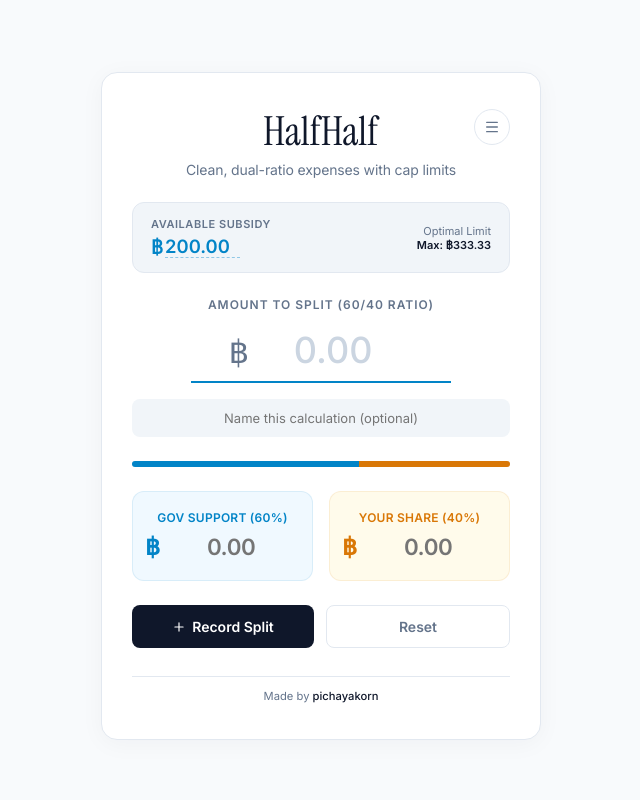
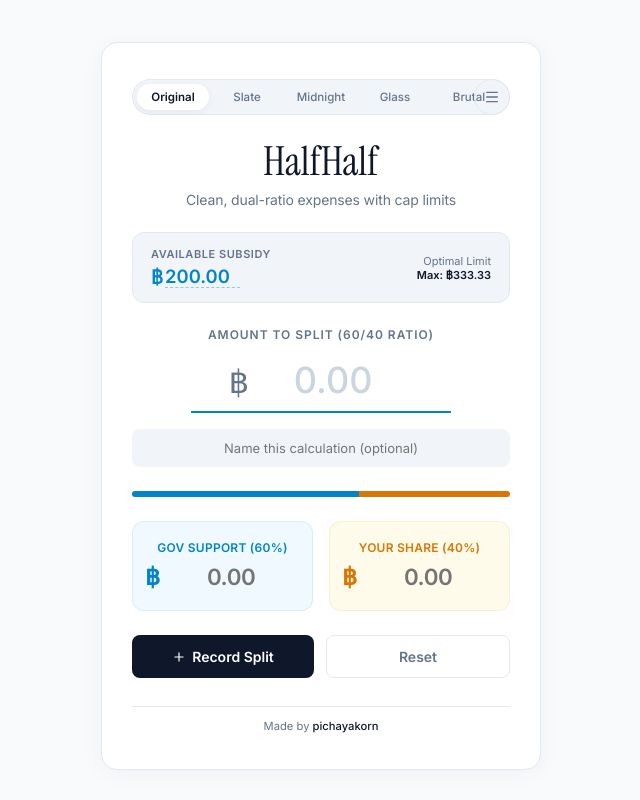
Before and after one commit to pichayakorn/halfhalf, a plain HTML site: page index.html in a window 1280 px wide. Shown: the whole page, without its empty margins (319-959 px from the left). Drawn offline with nearby package versions, Linux system fonts and the light colour scheme.

Commit message:
feat: link all 4 variant files and original index.html with nav switcher

```diff
--- a/index.html
+++ b/index.html
@@ -63,6 +63,40 @@
       box-shadow: 0 4px 24px rgba(15, 23, 42, 0.04);
       position: relative;
       overflow: hidden;
+    }
+
+    /* Variant Switcher styling */
+    .variant-switcher {
+      display: flex;
+      background: var(--input-bg);
+      border: 1px solid var(--card-border);
+      border-radius: 9999px;
+      padding: 4px;
+      gap: 2px;
+      margin-bottom: 24px;
+    }
+
+    .switcher-tab {
+      flex: 1;
+      text-align: center;
+      text-decoration: none;
+      font-size: 0.72rem;
+      font-weight: 500;
+      padding: 6px 4px;
+      border-radius: 9999px;
+      color: var(--text-muted);
+      transition: all 0.2s ease;
+    }
+
+    .switcher-tab:hover {
+      color: var(--text-main);
+    }
+
+    .switcher-tab.active {
+      background: var(--card-bg);
+      color: var(--text-main);
+      box-shadow: 0 2px 8px rgba(0,0,0,0.05);
+      font-weight: 600;
     }
 
     .header {
@@ -794,6 +828,15 @@
       <i data-lucide="menu" style="width: 16px; height: 16px;"></i>
     </button>
 
+    <!-- Design Variant Switcher -->
+    <div class="variant-switcher">
+      <a href="index.html" class="switcher-tab active">Original</a>
+      <a href="variant-slate.html" class="switcher-tab">Slate</a>
+      <a href="variant-midnight.html" class="switcher-tab">Midnight</a>
+      <a href="variant-glass.html" class="switcher-tab">Glass</a>
+      <a href="variant-brutal.html" class="switcher-tab">Brutal</a>
+    </div>
+
     <div class="header">
       <h1>HalfHalf</h1>
       <p>Clean, dual-ratio expenses with cap limits</p>
```
Also changed, not shown: variant-brutal.html (+39 -0 lines), variant-glass.html (+43 -0 lines), variant-midnight.html (+43 -0 lines), variant-slate.html (+43 -0 lines).
